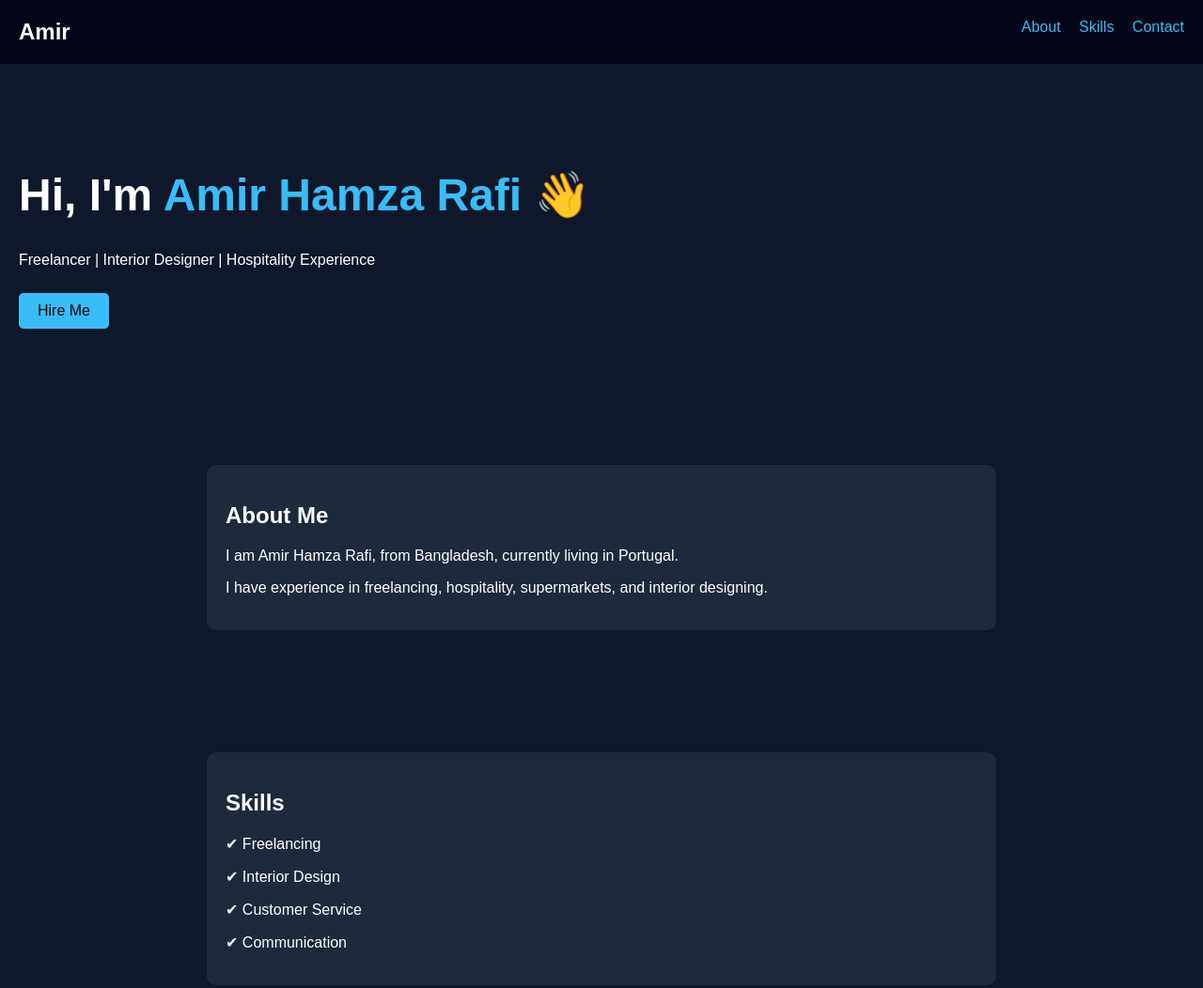
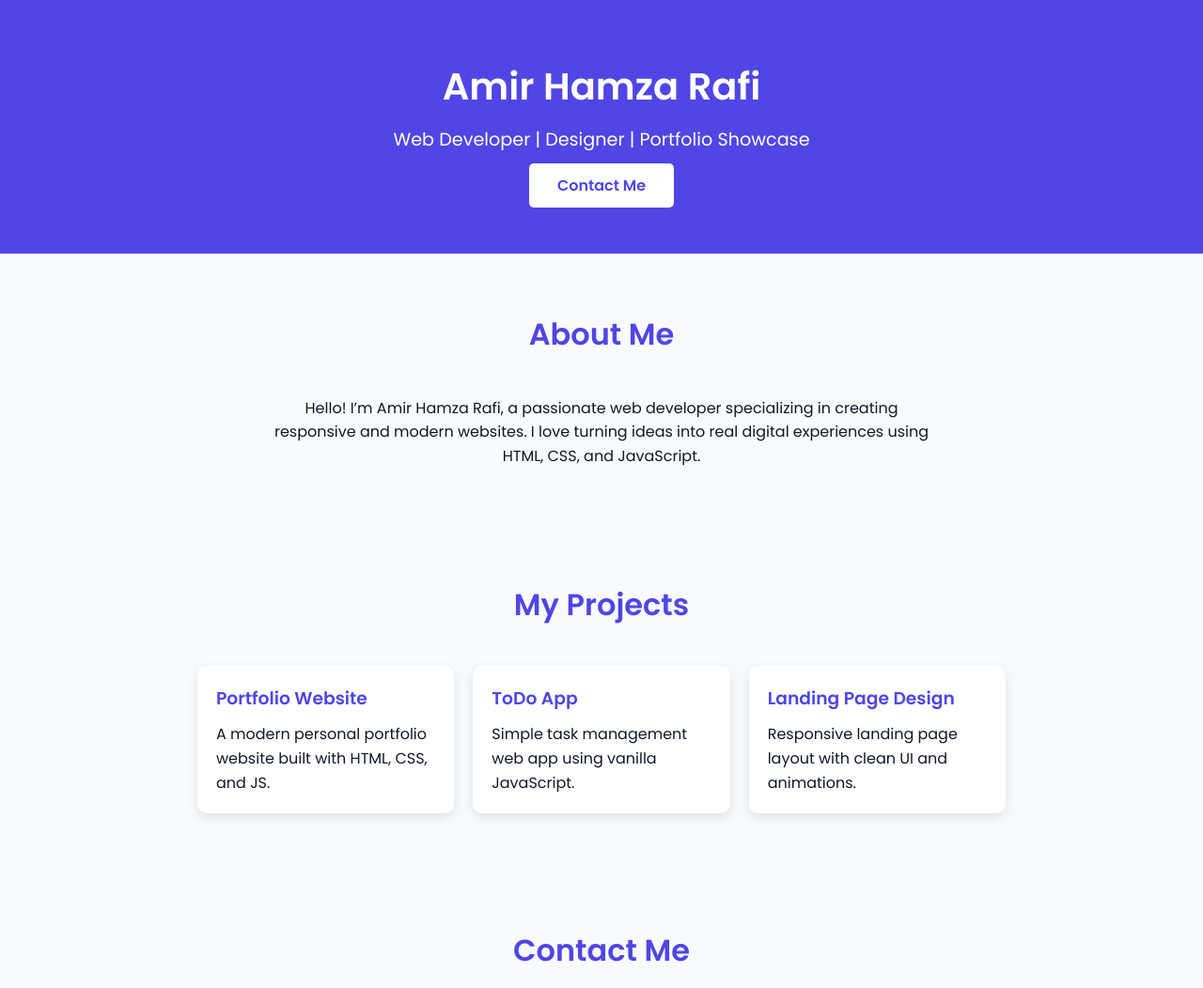
Before and after one commit to amirhamzarafi625/Amir-Hamza-Rafi, a plain HTML site: page index.html in a window 1280 px wide. Shown: the top 1052 px of the page at 94% size. Drawn offline with Linux system fonts and the light colour scheme.

Commit message:
Update index.html

```diff
--- a/index.html
+++ b/index.html
@@ -3,145 +3,206 @@
 <head>
   <meta charset="UTF-8">
   <meta name="viewport" content="width=device-width, initial-scale=1.0">
-
   <title>Amir Hamza Rafi | Portfolio</title>
 
+  <!-- Google Fonts -->
+  <link href="https://fonts.googleapis.com/css2?family=Poppins:wght@400;600&display=swap" rel="stylesheet">
+
+  <!-- Styles -->
   <style>
-body {
-    margin: 0;
-    font-family: Arial, sans-serif;
-    background: #0f172a;
-    color: white;
+    :root {
+      --primary: #4f46e5;
+      --dark: #111827;
+      --light: #f9fafb;
     }
 
-/* NAVBAR */
-nav {
-    display: flex;
-    justify-content: space-between;
-    padding: 20px;
-    background: #020617;
+    * {
+      box-sizing: border-box;
+      margin: 0;
+      padding: 0;
+      font-family: 'Poppins', sans-serif;
     }
 
-nav h2 {
-    margin: 0;
+    body {
+      background: var(--light);
+      color: var(--dark);
+      line-height: 1.6;
     }
 
-nav a {
-    color: #38bdf8;
-    margin-left: 15px;
+    a {
+      color: var(--primary);
       text-decoration: none;
     }
 
-/* HERO */
-.hero {
-    padding: 80px 20px;
+    header {
+      background: var(--primary);
+      color: white;
+      padding: 60px 20px;
+      text-align: center;
     }
 
-.hero h1 {
-    font-size: 48px;
+    header h1 {
+      font-size: 2.5rem;
+      margin-bottom: 10px;
     }
 
-.hero span {
-    color: #38bdf8;
+    header p {
+      font-size: 1.2rem;
+      margin-bottom: 20px;
     }
 
-/* SECTION */
-section {
-    padding: 50px 20px;
+    .btn {
+      background: white;
+      color: var(--primary);
+      padding: 12px 30px;
+      border-radius: 5px;
+      font-weight: 600;
+      transition: 0.3s;
     }
 
-/* CARD */
-.card {
-    background: #1e293b;
-    padding: 20px;
-    margin: 15px auto;
-    border-radius: 10px;
-    max-width: 800px;
+    .btn:hover {
+      background: #e0e7ff;
+      transform: scale(1.05);
     }
 
-/* BUTTON */
-.btn {
-    display: inline-block;
-    padding: 10px 20px;
-    background: #38bdf8;
-    color: black;
-    border-radius: 5px;
-    margin-top: 10px;
-    text-decoration: none;
+    section {
+      padding: 60px 20px;
+      max-width: 900px;
+      margin: 0 auto;
     }
 
-/* FOOTER */
+    section h2 {
+      text-align: center;
+      color: var(--primary);
+      font-size: 2rem;
+      margin-bottom: 40px;
+    }
+
+    .about p {
+      text-align: center;
+      max-width: 700px;
+      margin: 0 auto;
+    }
+
+    .projects {
+      display: grid;
+      grid-template-columns: repeat(auto-fit, minmax(250px, 1fr));
+      gap: 20px;
+    }
+
+    .project {
+      background: white;
+      padding: 20px;
+      border-radius: 10px;
+      box-shadow: 0 4px 12px rgba(0,0,0,0.1);
+      transition: 0.3s;
+    }
+
+    .project:hover {
+      transform: translateY(-5px);
+      box-shadow: 0 6px 16px rgba(0,0,0,0.15);
+    }
+
+    .project h3 {
+      margin-bottom: 10px;
+      color: var(--primary);
+    }
+
+    .contact form {
+      display: flex;
+      flex-direction: column;
+      max-width: 500px;
+      margin: 0 auto;
+      gap: 15px;
+    }
+
+    .contact input, .contact textarea {
+      padding: 12px;
+      border-radius: 5px;
+      border: 1px solid #ccc;
+      font-size: 1rem;
+    }
+
+    .contact button {
+      background: var(--primary);
+      color: white;
+      padding: 12px;
+      border: none;
+      border-radius: 5px;
+      font-weight: 600;
+      cursor: pointer;
+      transition: 0.3s;
+    }
+
+    .contact button:hover {
+      background: #3730a3;
+      transform: scale(1.05);
+    }
+
     footer {
       text-align: center;
       padding: 20px;
-    background: #020617;
-    margin-top: 30px;
+      background: #f3f4f6;
     }
 
-/* MOBILE */
     @media (max-width: 768px) {
-    .hero h1 {
-        font-size: 32px;
+      header h1 {
+        font-size: 2rem;
+      }
+
+      header p {
+        font-size: 1rem;
       }
     }
   </style>
 </head>
-
 <body>
 
-<!-- NAVBAR -->
-<nav>
-    <h2>Amir</h2>
-    <div>
-        <a href="#about">About</a>
-        <a href="#skills">Skills</a>
-        <a href="#contact">Contact</a>
+  <!-- Hero Section -->
+  <header>
+    <h1>Amir Hamza Rafi</h1>
+    <p>Web Developer | Designer | Portfolio Showcase</p>
+    <a class="btn" href="#contact">Contact Me</a>
+  </header>
+
+  <!-- About Section -->
+  <section id="about" class="about">
+    <h2>About Me</h2>
+    <p>Hello! I’m Amir Hamza Rafi, a passionate web developer specializing in creating responsive and modern websites. I love turning ideas into real digital experiences using HTML, CSS, and JavaScript.</p>
+  </section>
+
+  <!-- Projects Section -->
+  <section id="projects" class="projects-section">
+    <h2>My Projects</h2>
+    <div class="projects">
+      <div class="project">
+        <h3>Portfolio Website</h3>
+        <p>A modern personal portfolio website built with HTML, CSS, and JS.</p>
       </div>
-</nav>
-
-<!-- HERO -->
-<div class="hero">
-    <h1>Hi, I'm <span>Amir Hamza Rafi</span> 👋</h1>
-    <p>Freelancer | Interior Designer | Hospitality Experience</p>
-    <a href="#contact" class="btn">Hire Me</a>
+      <div class="project">
+        <h3>ToDo App</h3>
+        <p>Simple task management web app using vanilla JavaScript.</p>
       </div>
-
-<!-- ABOUT -->
-<section id="about">
-    <div class="card">
-        <h2>About Me</h2>
-        <p>I am Amir Hamza Rafi, from Bangladesh, currently living in Portugal.</p>
-        <p>I have experience in freelancing, hospitality, supermarkets, and interior designing.</p>
+      <div class="project">
+        <h3>Landing Page Design</h3>
+        <p>Responsive landing page layout with clean UI and animations.</p>
+      </div>
     </div>
   </section>
 
-<!-- SKILLS -->
-<section id="skills">
-    <div class="card">
-        <h2>Skills</h2>
-        <p>✔ Freelancing</p>
-        <p>✔ Interior Design</p>
-        <p>✔ Customer Service</p>
-        <p>✔ Communication</p>
-    </div>
+  <!-- Contact Section -->
+  <section id="contact" class="contact">
+    <h2>Contact Me</h2>
+    <form action="mailto:your-email@example.com" method="post" enctype="text/plain">
+      <input type="text" name="name" placeholder="Your Name" required>
+      <input type="email" name="email" placeholder="Your Email" required>
+      <textarea name="message" rows="5" placeholder="Your Message" required></textarea>
+      <button type="submit">Send Message</button>
+    </form>
   </section>
 
-<!-- CONTACT -->
-<section id="contact">
-    <div class="card">
-        <h2>Contact</h2>
-        <p>Email: amirhamzarafi625@gmail.com</p>
-        <p>
-            <a href="https://www.facebook.com" target="_blank">Facebook</a> |
-            <a href="https://www.instagram.com" target="_blank">Instagram</a> |
-            <a href="https://www.linkedin.com" target="_blank">LinkedIn</a>
-        </p>
-    </div>
-</section>
-
-<!-- FOOTER -->
   <footer>
-    <p>© 2026 Amir Hamza Rafi</p>
+    &copy; 2026 Amir Hamza Rafi | All rights reserved
   </footer>
 
 </body>
```
Lines whose indentation alone changed are shown as unchanged.
